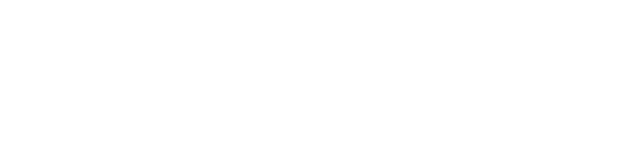
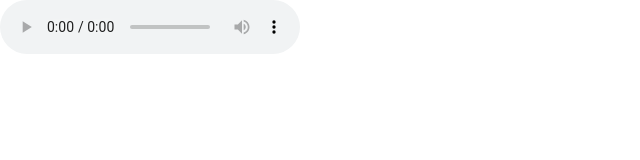
Before and after one commit to gentlyawesome/metalabel.github.io, a plain HTML site: page index.html in a window 1280 px wide. Shown: the whole page, without its empty margins (0-640 px from the left). Drawn offline with nearby package versions, Linux system fonts and the light colour scheme.

Commit message:
added audio

```diff
--- a/index.html
+++ b/index.html
@@ -7,5 +7,10 @@
     <title>Meta Label</title>
     <script src="https://cdn.tailwindcss.com"></script>
   </head>
-  <body></body>
+  <body>
+    <audio controls>
+        <source src="https://gateway.pinata.cloud/ipfs/QmcvLYKr4AnwXqfhxMqVW7ZexYKfH21rLe8vsfBrZAPVn6" type="audio/mpeg">
+      Your browser does not support the audio element.
+      </audio>
+  </body>
 </html>
```
